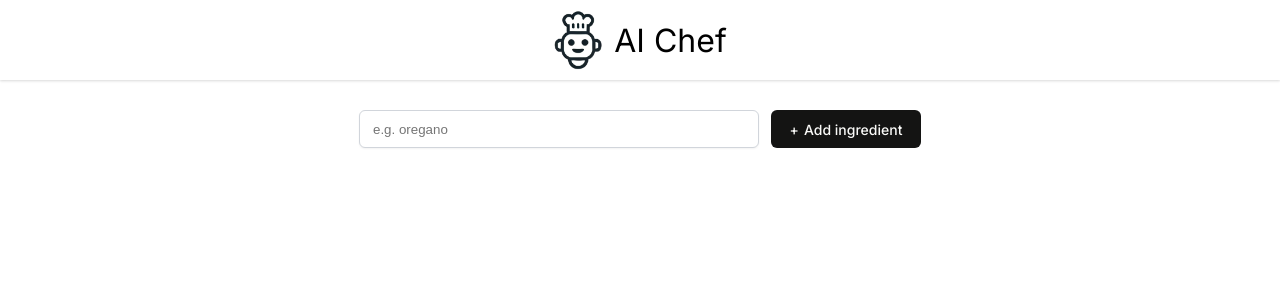
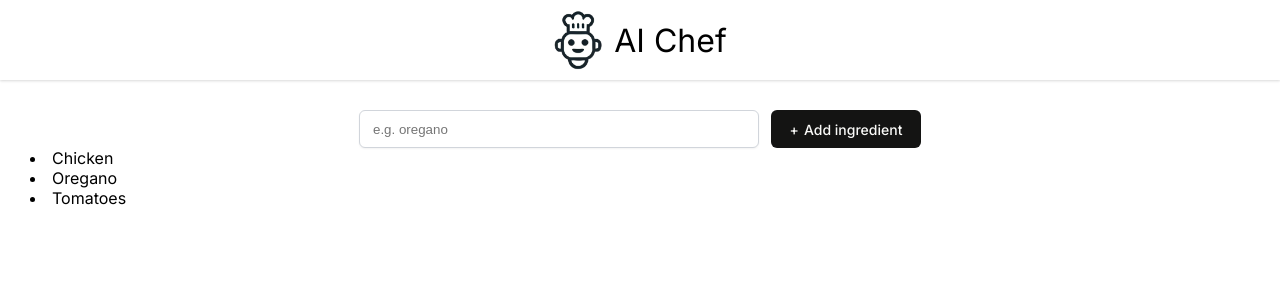
Before and after one commit to Saqibb786/AI-Chef, a React (Vite) app: page / in a window 1280 px wide. Shown: the top 300 px of the page. Built offline with nearby package versions, Linux system fonts and the light colour scheme.

Commit message:
handle formSubmit event

```diff
--- a/src/components/Main.jsx
+++ b/src/components/Main.jsx
@@ -1,16 +1,33 @@
 import React from 'react'
 
 function Main() {
+    const ingredients = ["Chicken", "Oregano", "Tomatoes"]
+
+    const ingredientsListItems = ingredients.map(ingredient => (
+        <li key={ingredient}>{ingredient}</li>
+    ))
+    function handleSubmit(event) {
+        event.preventDefault()
+        const formData = new FormData(event.currentTarget)
+        const newIngredient = formData.get("ingredient")
+        ingredients.push(newIngredient)
+        console.log(ingredients)
+
+    }
+
   return (
         <main>
-            <form className="add-ingredient-form">
+            <form className="add-ingredient-form" onSubmit={handleSubmit}>
                 <input
                     type="text"
                     placeholder="e.g. oregano"
                     aria-label="Add ingredient"
+                    name='ingredient'
                 />
                 <button>Add ingredient</button>
             </form>
+
+            {ingredientsListItems}
         </main>
   )
 }
```
Also changed, not shown: tasks.txt.
